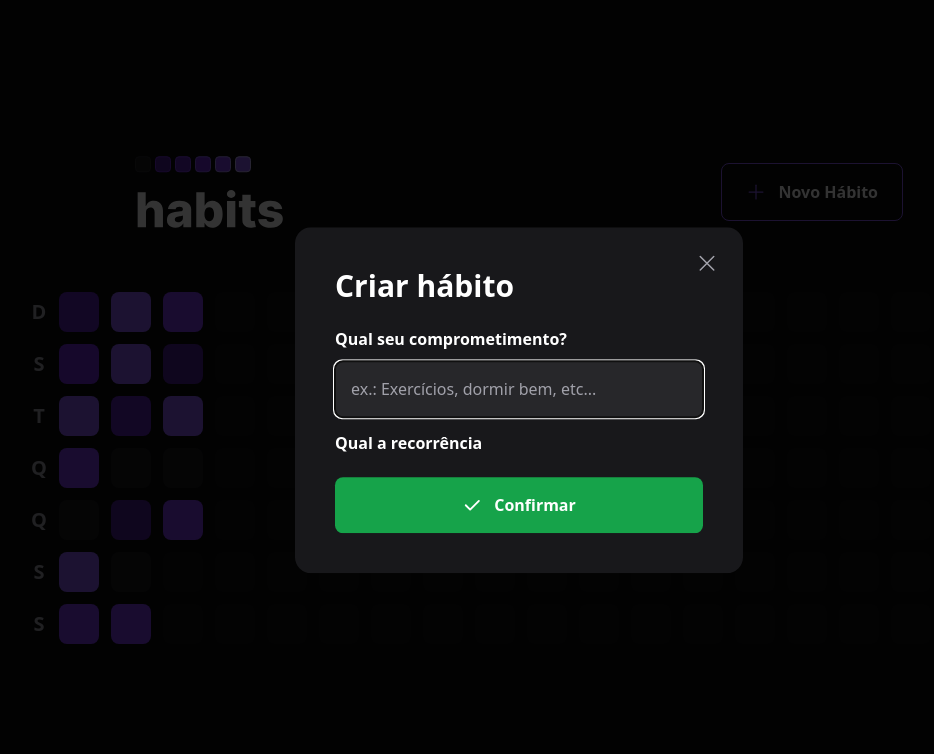
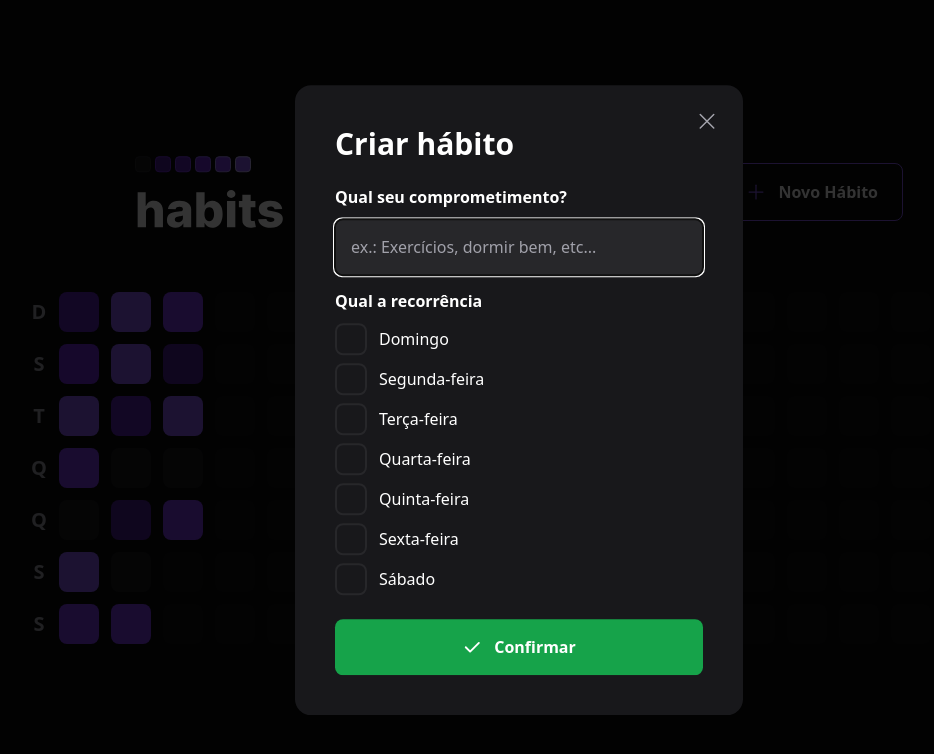
Before and after one commit to MarllonCampos/nlw-setup-ignite-2023-front, a React (Vite) app: page / in a window 1280 px wide. Both pictures are taken after a click on the button "Novo Hábito". Shown: the top 754 px of the page, without its empty margins (121-1055 px from the left). Built offline with nearby package versions, Linux system fonts and the light colour scheme.

Commit message:
feat: added the weekdays available to create a new habit

```diff
--- a/src/components/NewHabitForm.tsx
+++ b/src/components/NewHabitForm.tsx
@@ -1,8 +1,36 @@
+import * as Checkbox from "@radix-ui/react-checkbox";
+import { useState } from "react";
 import { Check } from "phosphor-react";
+import { FormEvent } from "react";
+const availableWeekDays = [
+  "Domingo",
+  "Segunda-feira",
+  "Terça-feira",
+  "Quarta-feira",
+  "Quinta-feira",
+  "Sexta-feira",
+  "Sábado",
+];
+export const NewHabitForm = () => {
+  const [title, setTitle] = useState("");
+  const [weekDays, setWeekDays] = useState<number[]>([]);
 
-export const NewHabitForm = () => {
+  function createNewHabit(event: FormEvent) {
+    event.preventDefault();
+  }
+
+  function handleToggleWeekDays(weekDay: number) {
+    if (weekDays.includes(weekDay)) {
+      const weekDayWithRemovedOne = weekDays.filter((day) => day !== weekDay);
+
+      setWeekDays(weekDayWithRemovedOne);
+    } else {
+      const weekDayWithAddedOne = [...weekDays, weekDay];
+      setWeekDays(weekDayWithAddedOne);
+    }
+  }
   return (
-    <form className="w-full flex flex-col mt-6">
+    <form className="w-full flex flex-col mt-6" onSubmit={createNewHabit}>
       <label htmlFor="title" className="font-semibold leading-tight">
         Qual seu comprometimento?
       </label>
@@ -14,11 +42,29 @@ export const NewHabitForm = () => {
         placeholder="ex.: Exercícios, dormir bem, etc..."
         autoFocus
         className="p-4 rounded-lg mt-3 bg-zinc-800 text-white placeholder:text-zinc-400"
+        onChange={(event) => setTitle(event.target.value)}
       />
 
       <label htmlFor="" className="font-semibold leading-tight mt-4">
         Qual a recorrência
       </label>
+
+      <div className="flex flex-col gap-2 mt-3">
+        {availableWeekDays.map((weekday, index) => (
+          <Checkbox.Root
+            className="flex items-center gap-3 group"
+            key={weekday}
+            onCheckedChange={() => handleToggleWeekDays(index)}
+          >
+            <div className="h-8 w-8 rounded-lg flex items-center justify-center bg-zinc-900 border-2 border-zinc-800 group-data-[state=checked]:bg-green-500 group-data-[state=checked]:border-green-500">
+              <Checkbox.Indicator>
+                <Check size={20} className="text-white" />
+              </Checkbox.Indicator>
+            </div>
+            <span className=" text-white leading-tight">{weekday}</span>
+          </Checkbox.Root>
+        ))}
+      </div>
 
       <button
         type="submit"
```
